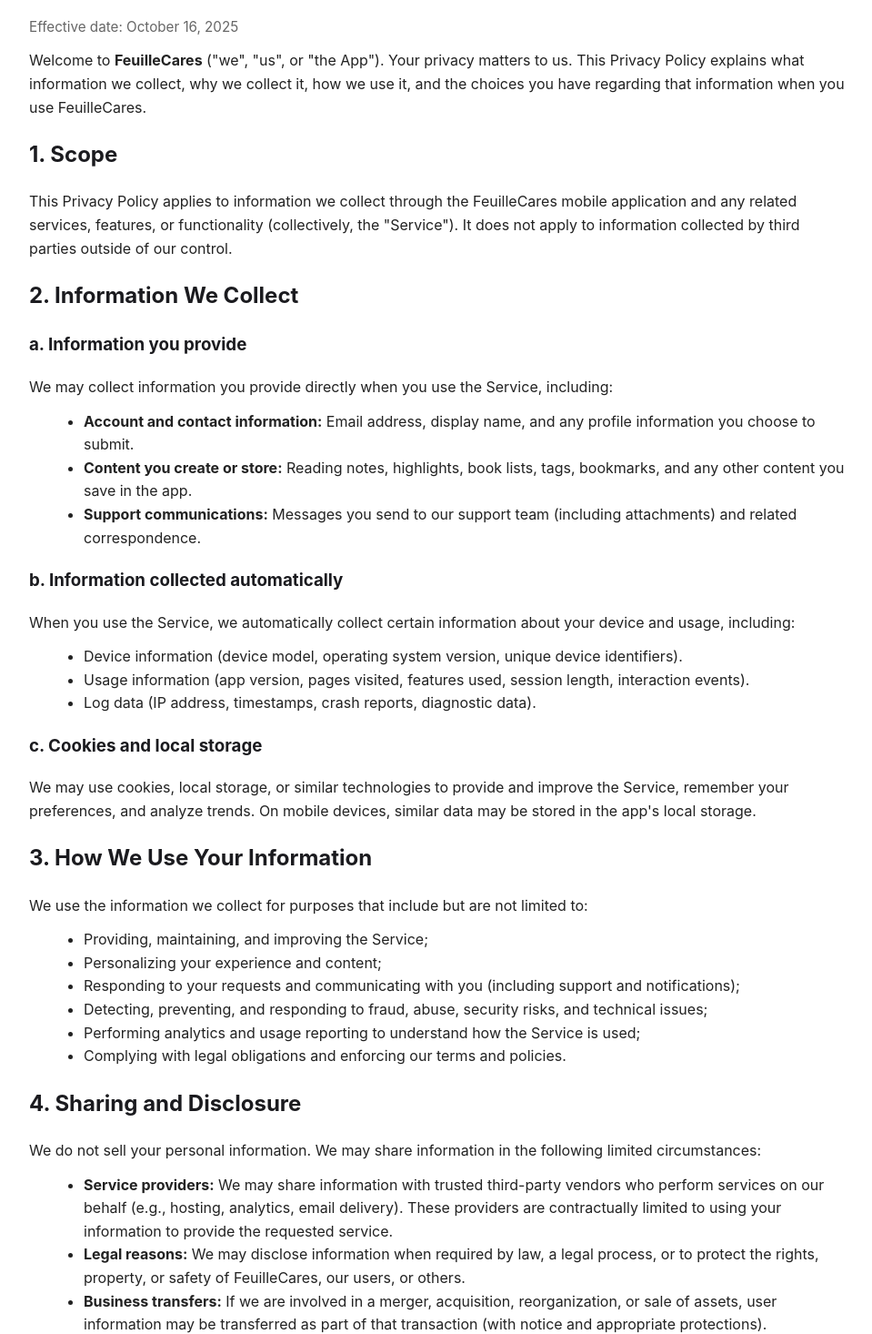
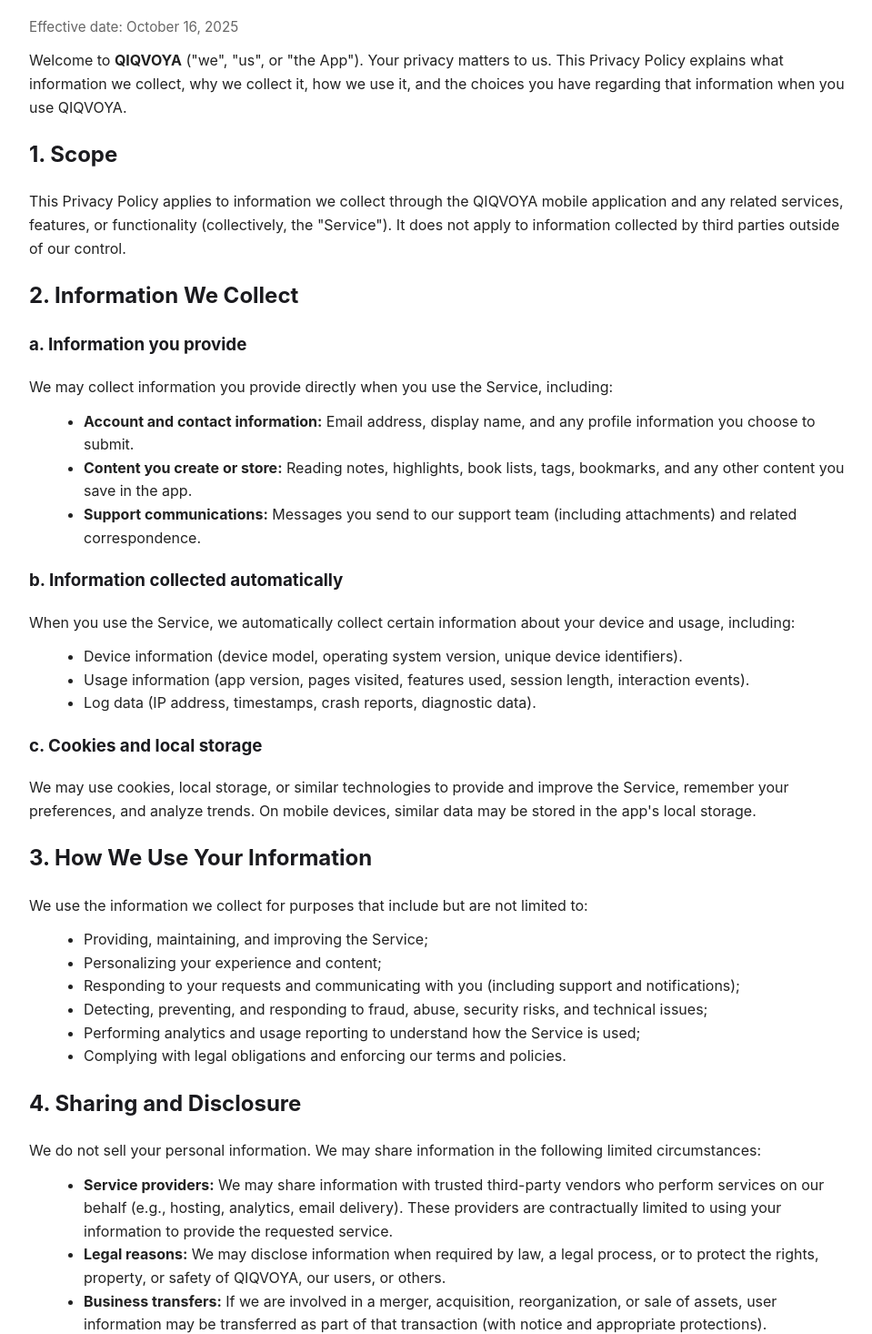
Before and after one commit to zxjota/FeuilleCares-WEB, a plain HTML site: page index.html in a window 1280 px wide. Shown: the part 140-1606 px from the top of the page at 91% size, without its empty margins (158-1117 px from the left). Drawn offline with Linux system fonts and the light colour scheme.

Commit message:
Update index.html

```diff
--- a/index.html
+++ b/index.html
@@ -3,7 +3,7 @@
 <head>
   <meta charset="utf-8">
   <meta name="viewport" content="width=device-width, initial-scale=1">
-  <title>FeuilleCares — Privacy Policy</title>
+  <title>QIQVOYA — Privacy Policy</title>
   <style>
     body{font-family: -apple-system, BlinkMacSystemFont, "Segoe UI", Roboto, "Helvetica Neue", Arial, sans-serif;line-height:1.6;color:#222;margin:0;padding:0;background:#f7f7f9}
     .container{max-width:900px;margin:36px auto;background:#fff;padding:28px 36px;border-radius:10px;box-shadow:0 6px 20px rgba(0,0,0,0.06)}
@@ -21,10 +21,10 @@
   <div class="container">
     <h1>Privacy Policy</h1>
     <p class="muted">Effective date: October 16, 2025</p>
-    <p>Welcome to <strong>FeuilleCares</strong> ("we", "us", or "the App"). Your privacy matters to us. This Privacy Policy explains what information we collect, why we collect it, how we use it, and the choices you have regarding that information when you use FeuilleCares.</p>
+    <p>Welcome to <strong>QIQVOYA</strong> ("we", "us", or "the App"). Your privacy matters to us. This Privacy Policy explains what information we collect, why we collect it, how we use it, and the choices you have regarding that information when you use QIQVOYA.</p>
 
     <h2 id="scope">1. Scope</h2>
-    <p>This Privacy Policy applies to information we collect through the FeuilleCares mobile application and any related services, features, or functionality (collectively, the "Service"). It does not apply to information collected by third parties outside of our control.</p>
+    <p>This Privacy Policy applies to information we collect through the QIQVOYA mobile application and any related services, features, or functionality (collectively, the "Service"). It does not apply to information collected by third parties outside of our control.</p>
 
     <h2 id="information-we-collect">2. Information We Collect</h2>
     <h3>a. Information you provide</h3>
@@ -61,7 +61,7 @@
     <p>We do not sell your personal information. We may share information in the following limited circumstances:</p>
     <ul>
       <li><strong>Service providers:</strong> We may share information with trusted third-party vendors who perform services on our behalf (e.g., hosting, analytics, email delivery). These providers are contractually limited to using your information to provide the requested service.</li>
-      <li><strong>Legal reasons:</strong> We may disclose information when required by law, a legal process, or to protect the rights, property, or safety of FeuilleCares, our users, or others.</li>
+      <li><strong>Legal reasons:</strong> We may disclose information when required by law, a legal process, or to protect the rights, property, or safety of QIQVOYA, our users, or others.</li>
       <li><strong>Business transfers:</strong> If we are involved in a merger, acquisition, reorganization, or sale of assets, user information may be transferred as part of that transaction (with notice and appropriate protections).</li>
       <li><strong>Aggregated or de-identified data:</strong> We may share non-personally identifiable or aggregated information publicly or with partners for analytics and research.</li>
     </ul>
@@ -79,7 +79,7 @@
     <p>We take reasonable administrative, physical, and technical measures designed to protect your information. However, no method of transmission or storage is completely secure, and we cannot guarantee absolute security.</p>
 
     <h2 id="international-transfers">9. International Transfers</h2>
-    <p>FeuilleCares is operated from multiple locations. If you are located outside the country where your data is processed, your information may be transferred to, stored, or processed in countries with different data protection laws. We will take steps to protect your information in accordance with this Privacy Policy and applicable law.</p>
+    <p>QIQVOYA is operated from multiple locations. If you are located outside the country where your data is processed, your information may be transferred to, stored, or processed in countries with different data protection laws. We will take steps to protect your information in accordance with this Privacy Policy and applicable law.</p>
 
     <h2 id="children">10. Children</h2>
     <p>The Service is not directed to children under the age of 13. We do not knowingly collect personal information from children under 13. If we learn that we have collected personal information of a child under 13, we will take steps to delete that information promptly.</p>
@@ -105,11 +105,11 @@
     <p>If you have questions, concerns, or requests regarding this Privacy Policy or our data practices, please contact us:</p>
     <ul>
       <li>Email: <a href="mailto:manjunath929@gmail.com">manjunath929@gmail.com</a></li>
-      <li>App: FeuilleCares</li>
+      <li>App: QIQVOYA</li>
     </ul>
 
     <footer>
-      <p class="small">This Privacy Policy describes the privacy practices for FeuilleCares as of the Effective date shown above. If you need a copy in another format or have accessibility needs, contact us at <a href="mailto:manjunath929@gmail.com">manjunath929@gmail.com</a>.</p>
+      <p class="small">This Privacy Policy describes the privacy practices for QIQVOYA as of the Effective date shown above. If you need a copy in another format or have accessibility needs, contact us at <a href="mailto:manjunath929@gmail.com">manjunath929@gmail.com</a>.</p>
     </footer>
   </div>
 </body>
```
